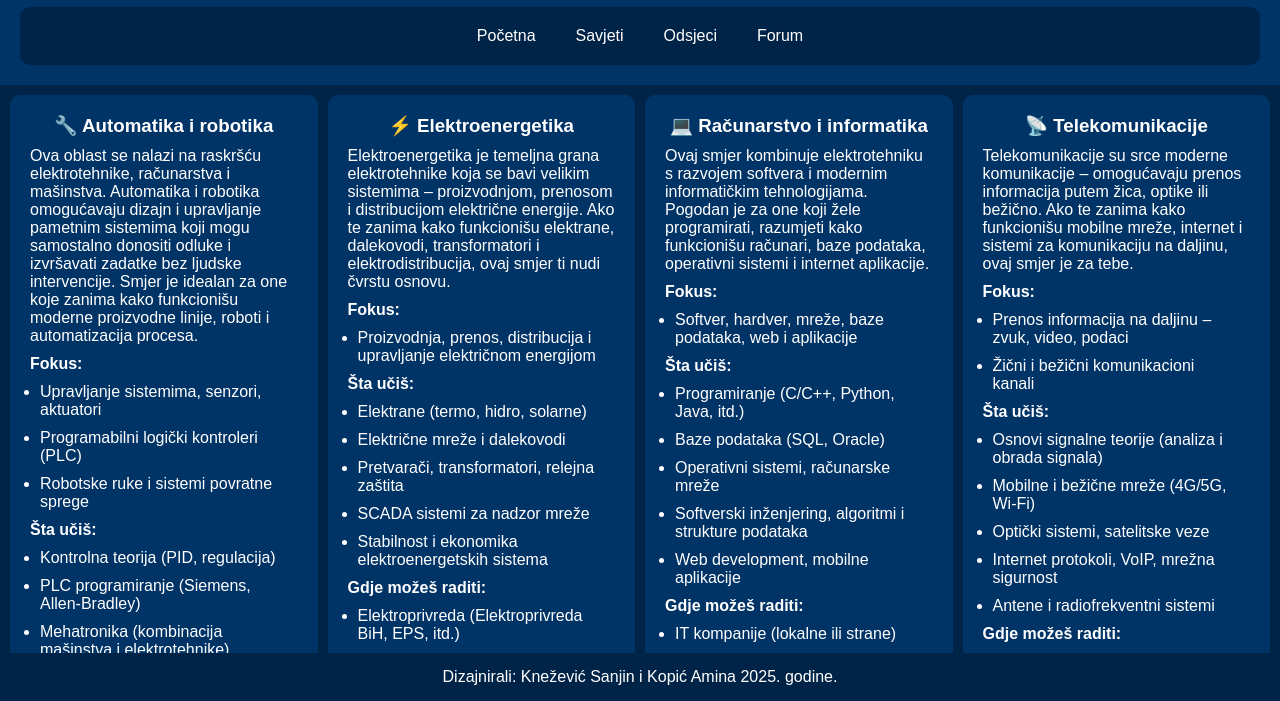
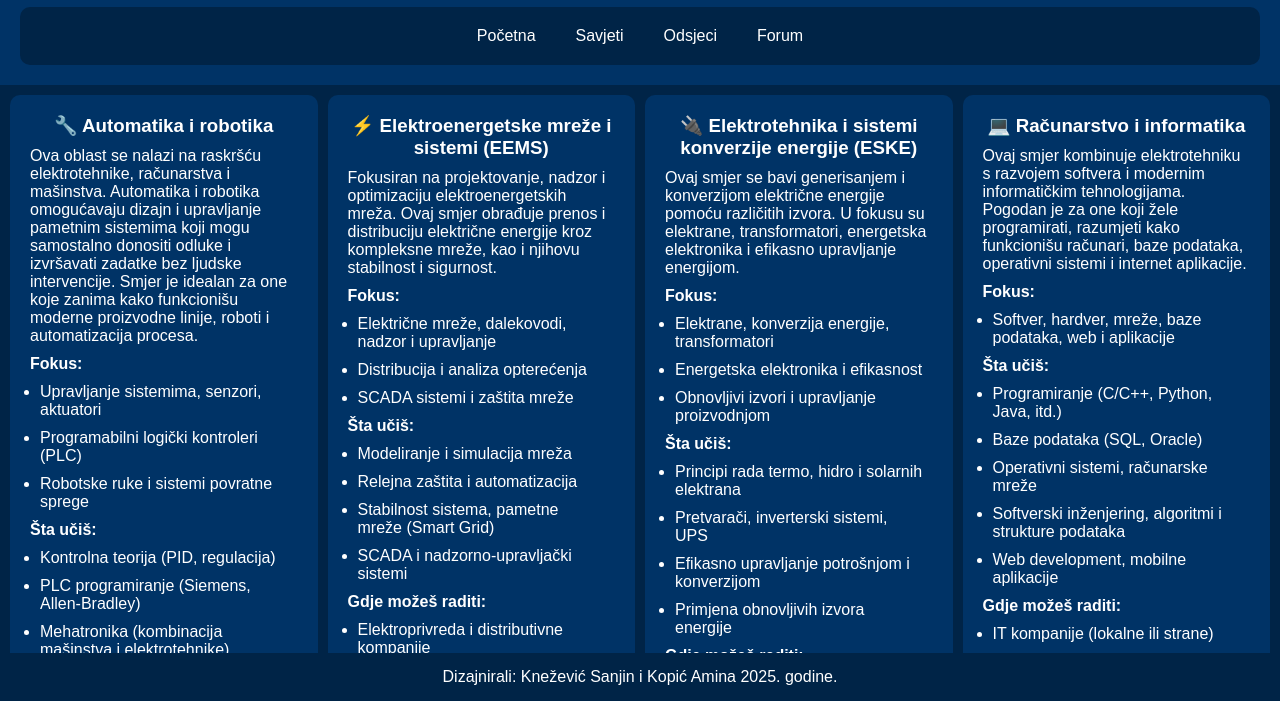
Before and after one commit to QuitStalin/railway_app, a website: page public/odsjeki.html in a window 1280 px wide. Shown: the part 99-800 px from the top of the page. Drawn offline with Linux system fonts and the light colour scheme.

Commit message:
Update odsjeki.html

```diff
--- a/public/odsjeki.html
+++ b/public/odsjeki.html
@@ -72,35 +72,59 @@
           </div>
 
           <div class="smjer">
-            <h3>⚡ Elektroenergetika</h3>
+            <h3>⚡ Elektroenergetske mreže i sistemi (EEMS)</h3>
             <p>
-              Elektroenergetika je temeljna grana elektrotehnike koja se bavi
-              velikim sistemima – proizvodnjom, prenosom i distribucijom
-              električne energije. Ako te zanima kako funkcionišu elektrane,
-              dalekovodi, transformatori i elektrodistribucija, ovaj smjer ti
-              nudi čvrstu osnovu.
+              Fokusiran na projektovanje, nadzor i optimizaciju
+              elektroenergetskih mreža. Ovaj smjer obrađuje prenos i
+              distribuciju električne energije kroz kompleksne mreže, kao i
+              njihovu stabilnost i sigurnost.
             </p>
             <strong>Fokus:</strong>
             <ul>
-              <li>
-                Proizvodnja, prenos, distribucija i upravljanje električnom
-                energijom
-              </li>
+              <li>Električne mreže, dalekovodi, nadzor i upravljanje</li>
+              <li>Distribucija i analiza opterećenja</li>
+              <li>SCADA sistemi i zaštita mreže</li>
             </ul>
             <strong>Šta učiš:</strong>
             <ul>
-              <li>Elektrane (termo, hidro, solarne)</li>
-              <li>Električne mreže i dalekovodi</li>
-              <li>Pretvarači, transformatori, relejna zaštita</li>
-              <li>SCADA sistemi za nadzor mreže</li>
-              <li>Stabilnost i ekonomika elektroenergetskih sistema</li>
+              <li>Modeliranje i simulacija mreža</li>
+              <li>Relejna zaštita i automatizacija</li>
+              <li>Stabilnost sistema, pametne mreže (Smart Grid)</li>
+              <li>SCADA i nadzorno-upravljački sistemi</li>
             </ul>
             <strong>Gdje možeš raditi:</strong>
             <ul>
-              <li>Elektroprivreda (Elektroprivreda BiH, EPS, itd.)</li>
-              <li>Projektne firme (projektovanje mreža)</li>
-              <li>Distribucija, održavanje i nadzor mreža</li>
-              <li>Energetski auditi i savjetovanja</li>
+              <li>Elektroprivreda i distributivne kompanije</li>
+              <li>Projektantske firme za elektroenergetske sisteme</li>
+              <li>Nadzorni centri i sistemi upravljanja</li>
+            </ul>
+          </div>
+
+          <div class="smjer">
+            <h3>🔌 Elektrotehnika i sistemi konverzije energije (ESKE)</h3>
+            <p>
+              Ovaj smjer se bavi generisanjem i konverzijom električne energije
+              pomoću različitih izvora. U fokusu su elektrane, transformatori,
+              energetska elektronika i efikasno upravljanje energijom.
+            </p>
+            <strong>Fokus:</strong>
+            <ul>
+              <li>Elektrane, konverzija energije, transformatori</li>
+              <li>Energetska elektronika i efikasnost</li>
+              <li>Obnovljivi izvori i upravljanje proizvodnjom</li>
+            </ul>
+            <strong>Šta učiš:</strong>
+            <ul>
+              <li>Principi rada termo, hidro i solarnih elektrana</li>
+              <li>Pretvarači, inverterski sistemi, UPS</li>
+              <li>Efikasno upravljanje potrošnjom i konverzijom</li>
+              <li>Primjena obnovljivih izvora energije</li>
+            </ul>
+            <strong>Gdje možeš raditi:</strong>
+            <ul>
+              <li>Energetski sektor i industrijske elektrane</li>
+              <li>Razvoj i održavanje pretvaračkih sistema</li>
+              <li>Implementacija obnovljivih izvora u mreže</li>
             </ul>
           </div>
 
```
